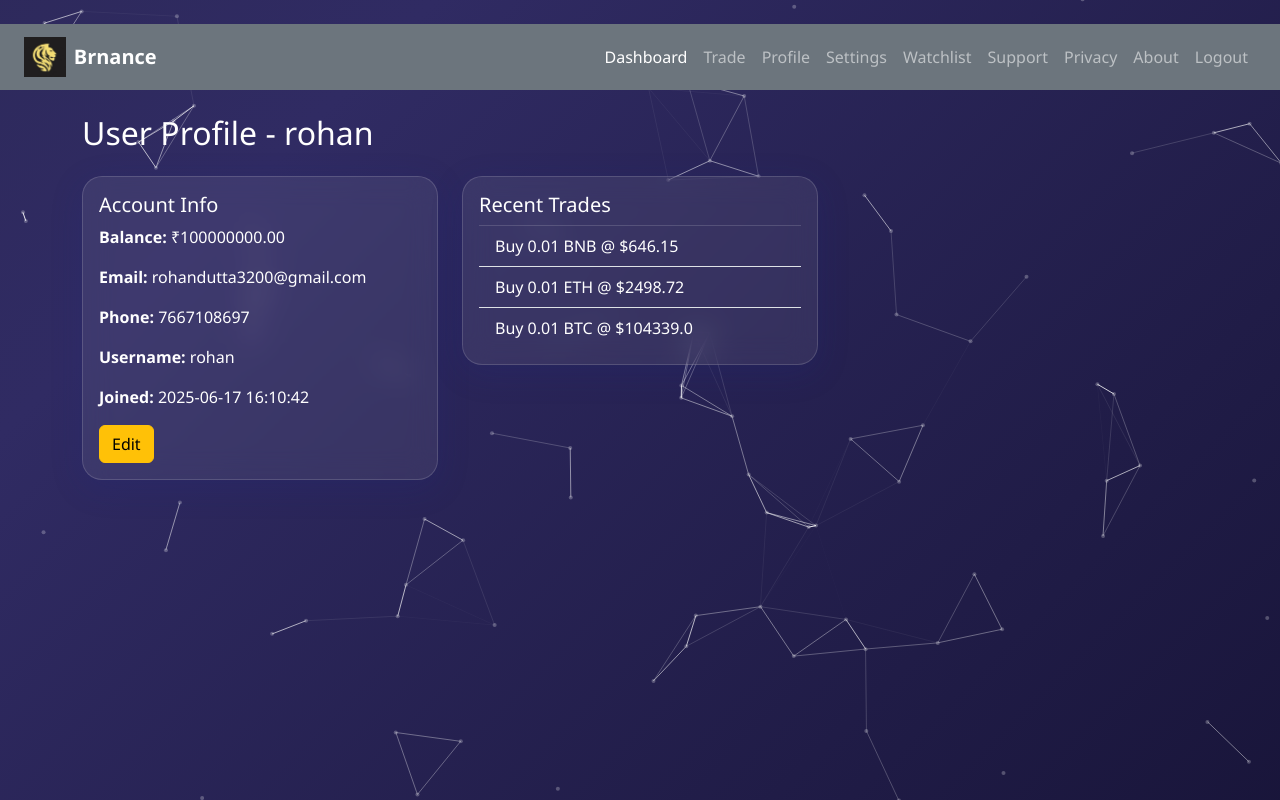
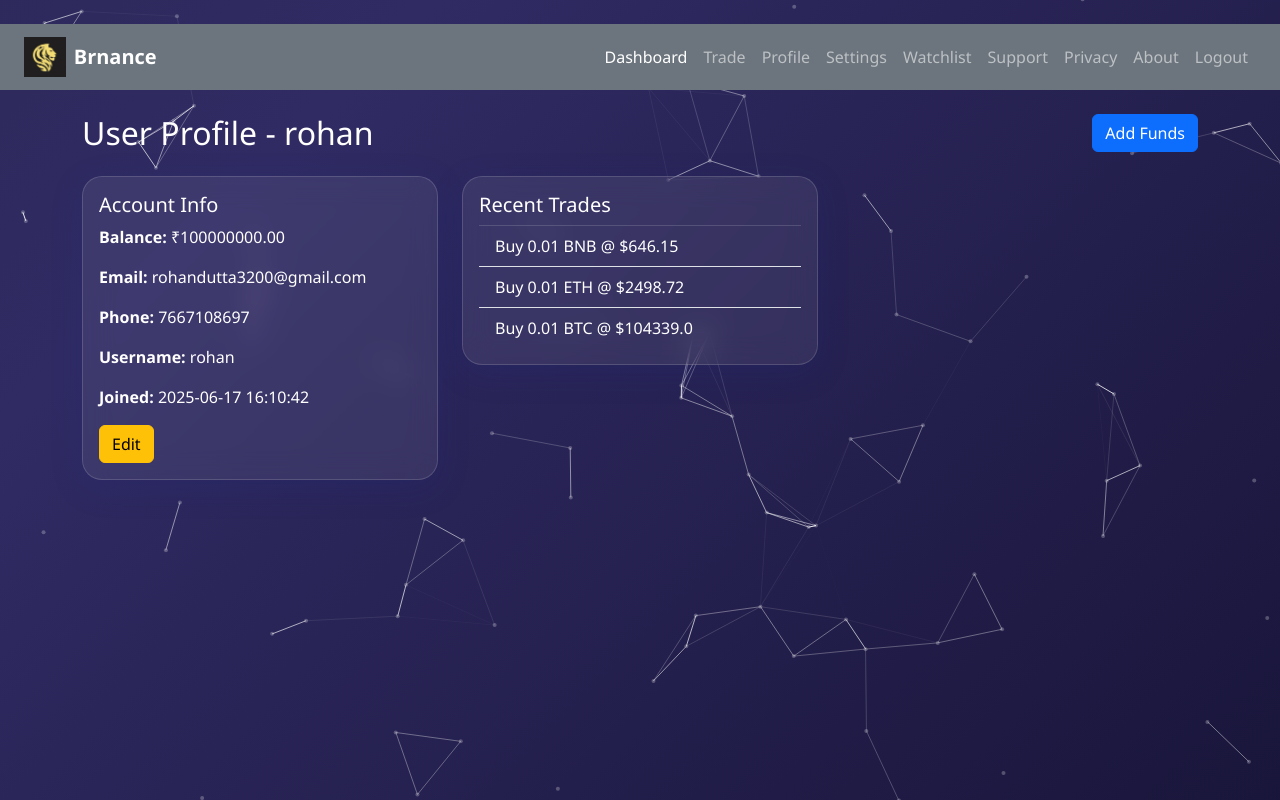
Before and after one commit to rohandutta08/Brance_Website, a Flask app: page /profile in a window 1280 px wide. Run offline with Flask 3, Linux system fonts and the light colour scheme; a user stored in the database is signed in; data comes from the database, SQL or seed files in the repository; both versions use the stored data as it was after the commit.

Commit message:
latest_updates

```diff
--- a/templates/profile.html
+++ b/templates/profile.html
@@ -76,7 +76,10 @@
 
     <!-- Profile Info -->
     <div class="container mt-4">
-        <h2 class="mb-4">User Profile - {{ user.username }}</h2>
+        <div class="d-flex justify-content-between align-items-center mb-4">
+            <h2 class="mb-0">User Profile - {{ user.username }}</h2>
+            <a href="{{ url_for('add_funds') }}" class="btn btn-primary">Add Funds</a>
+        </div>
 
         <div class="row g-4">
             <!-- Account Info -->
```
Also changed, not shown: database.db.
